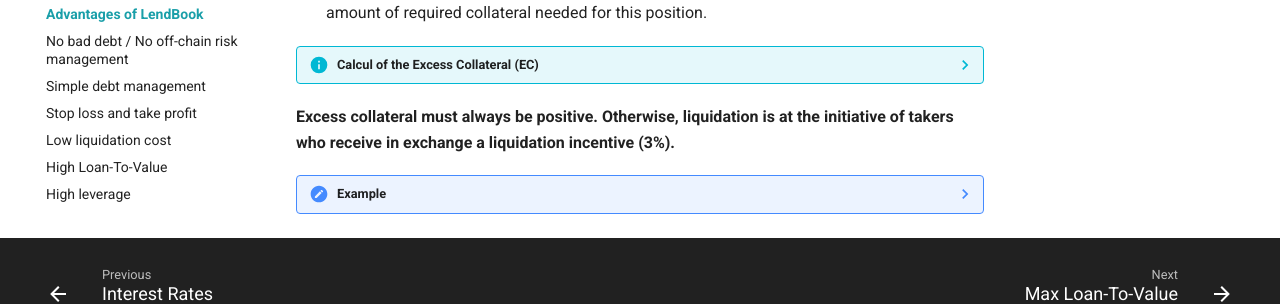
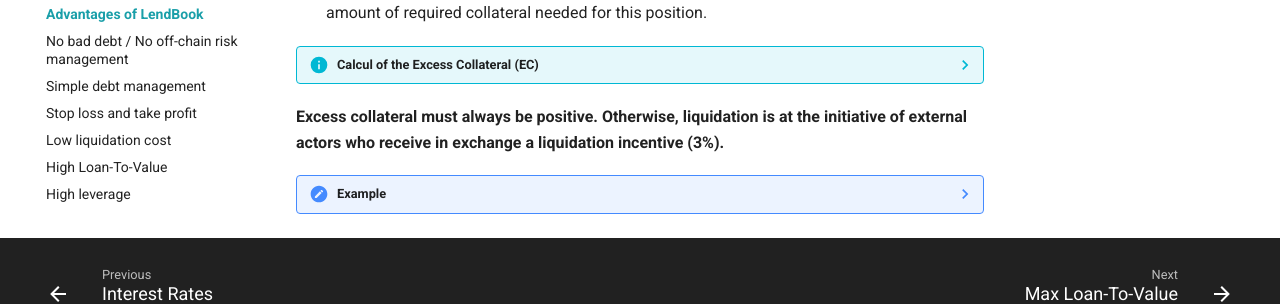
Before and after one commit to LendBook/lendbook-docs, an MkDocs documentation site: the page built from docs/how-it-works/liquidation.md, in a window 1280 px wide and 900 px high, scrolled down 832 px. Shown: the part 506-810 px from the top of the window. Built offline with MkDocs 1.6.1 and Material for MkDocs 9.7.7, drawn with Linux system fonts in a browser that asks for light colours; comment, search, counter and statistics services are not loaded.

Commit message:
liquidation

```diff
--- a/docs/how-it-works/liquidation.md
+++ b/docs/how-it-works/liquidation.md
@@ -49,7 +49,7 @@
     </center>
 
 
-**Excess collateral must always be positive. Otherwise, liquidation is at the initiative of takers who receive in exchange a liquidation incentive (3%).**
+**Excess collateral must always be positive. Otherwise, liquidation is at the initiative of external actors who receive in exchange a liquidation incentive (3%).**
 
 <!-- TODO à ameliorer. Decrire ce que reçoit le lender, le borrower et l'external actor, et faire un exemple -->
 
```
